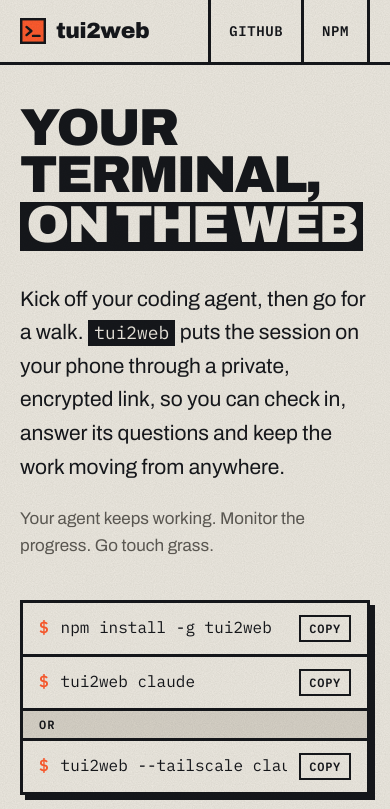
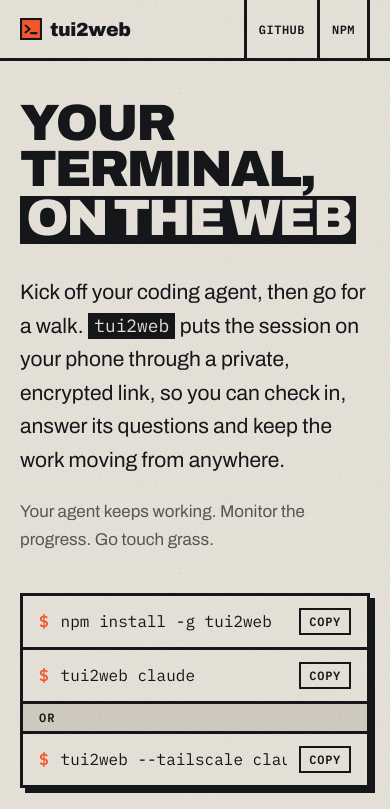
Before and after one commit to czhu12/tui2web, a website built with Vite: page packages/web/landing.html in a window 390 px wide. Shown: the top 809 px of the page. Built offline with nearby package versions, Linux system fonts and the light colour scheme.

Commit message:
Landing: keep the header on the page on phones
The headline's 52px floor put "TERMINAL," at the right edge of a 375px
screen, and the nav was a little wider than small screens. body's
overflow-x: clip hid it in Chrome, but iOS Safari doesn't carry that to
the page, so the header scrolled off to the right. Size the headline to
the viewport on small screens, tighten the nav, and clip on html too.

```diff
--- a/packages/web/landing.html
+++ b/packages/web/landing.html
@@ -151,6 +151,8 @@
       }
       * { box-sizing: border-box; }
       html { -webkit-text-size-adjust: 100%; }
+      /* Clip on html too: iOS Safari doesn't carry body's overflow to the page. */
+      html { overflow-x: clip; }
       body { margin: 0; background: var(--paper); color: var(--ink); font: 18px/1.6 var(--sans); overflow-x: clip; }
       /* Riso grain over everything, like the video's print texture. */
       body::after {
@@ -187,7 +189,7 @@
 
       /* ---- hero ---- */
       header { padding-top: 72px; }
-      h1 { font-size: clamp(52px, 11vw, 112px); line-height: .9; font-weight: 900; letter-spacing: -0.045em; text-transform: uppercase; margin: 0 0 32px; }
+      h1 { font-size: min(clamp(52px, 11vw, 112px), calc((100vw - 48px) / 6.7)); line-height: .9; font-weight: 900; letter-spacing: -0.045em; text-transform: uppercase; margin: 0 0 32px; }
       h1 span { display: inline-block; background: var(--ink); color: var(--paper); padding: 0 .12em .04em; margin-top: .06em; }
       header > p:first-of-type { font-size: 21px; }
       h2 { font-size: clamp(36px, 6vw, 60px); line-height: .95; font-weight: 900; letter-spacing: -0.035em; text-transform: uppercase; margin: 0 0 28px; counter-increment: section; }
@@ -266,6 +268,10 @@
       @media (max-width: 640px) {
         body { font-size: 17px; }
         .hide-sm, .cmd .label { display: none; }
+        body > nav { font-size: 12px; }
+        body > nav .home { font-size: 19px; }
+        body > nav .home::before { width: 22px; height: 22px; margin-right: 8px; }
+        body > nav div a { padding: 16px 12px; }
         header { padding-top: 40px; }
         section::before { margin-top: 64px; margin-bottom: 40px; }
         table { box-shadow: 5px 5px 0 var(--ink); }
```
